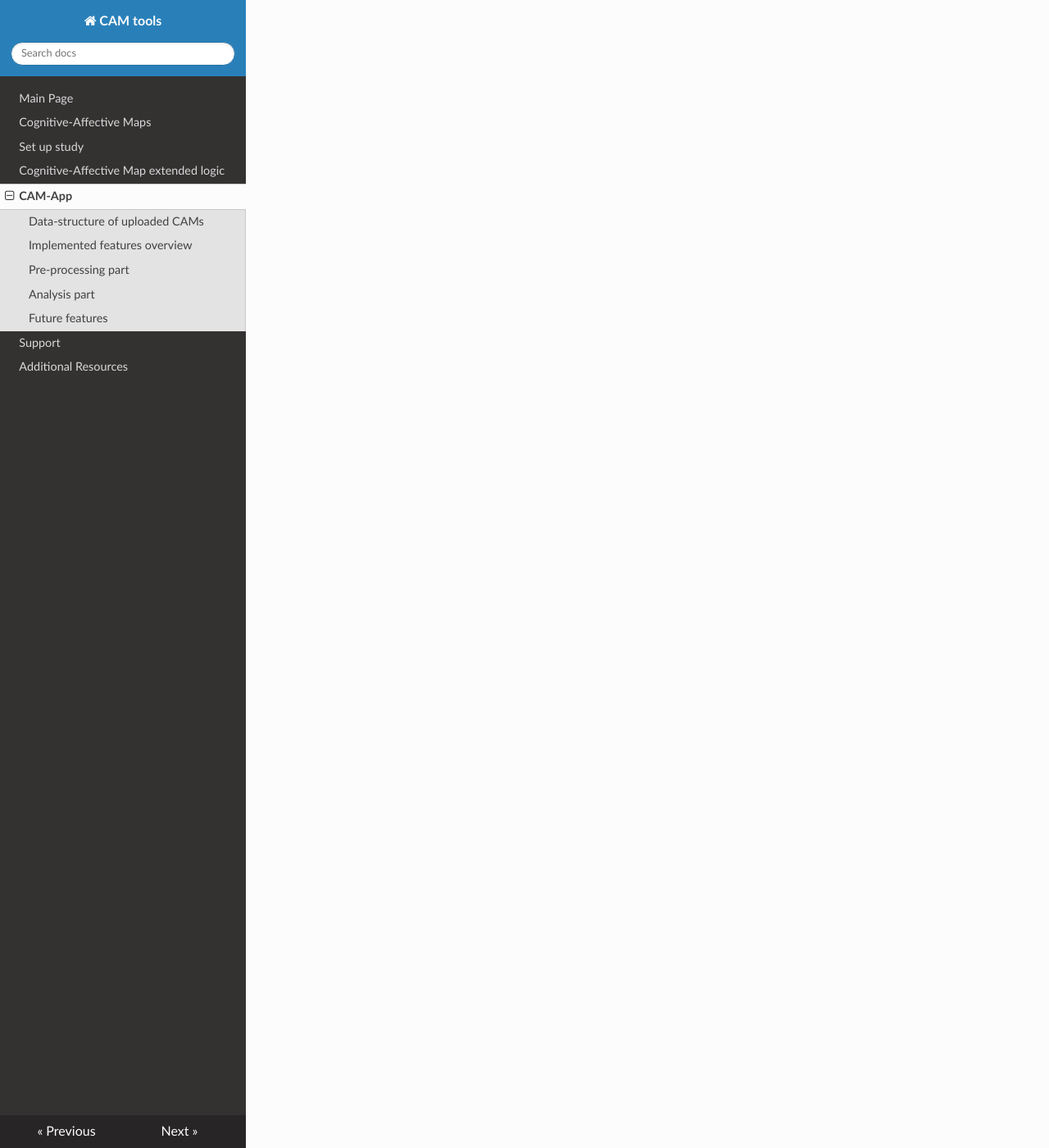
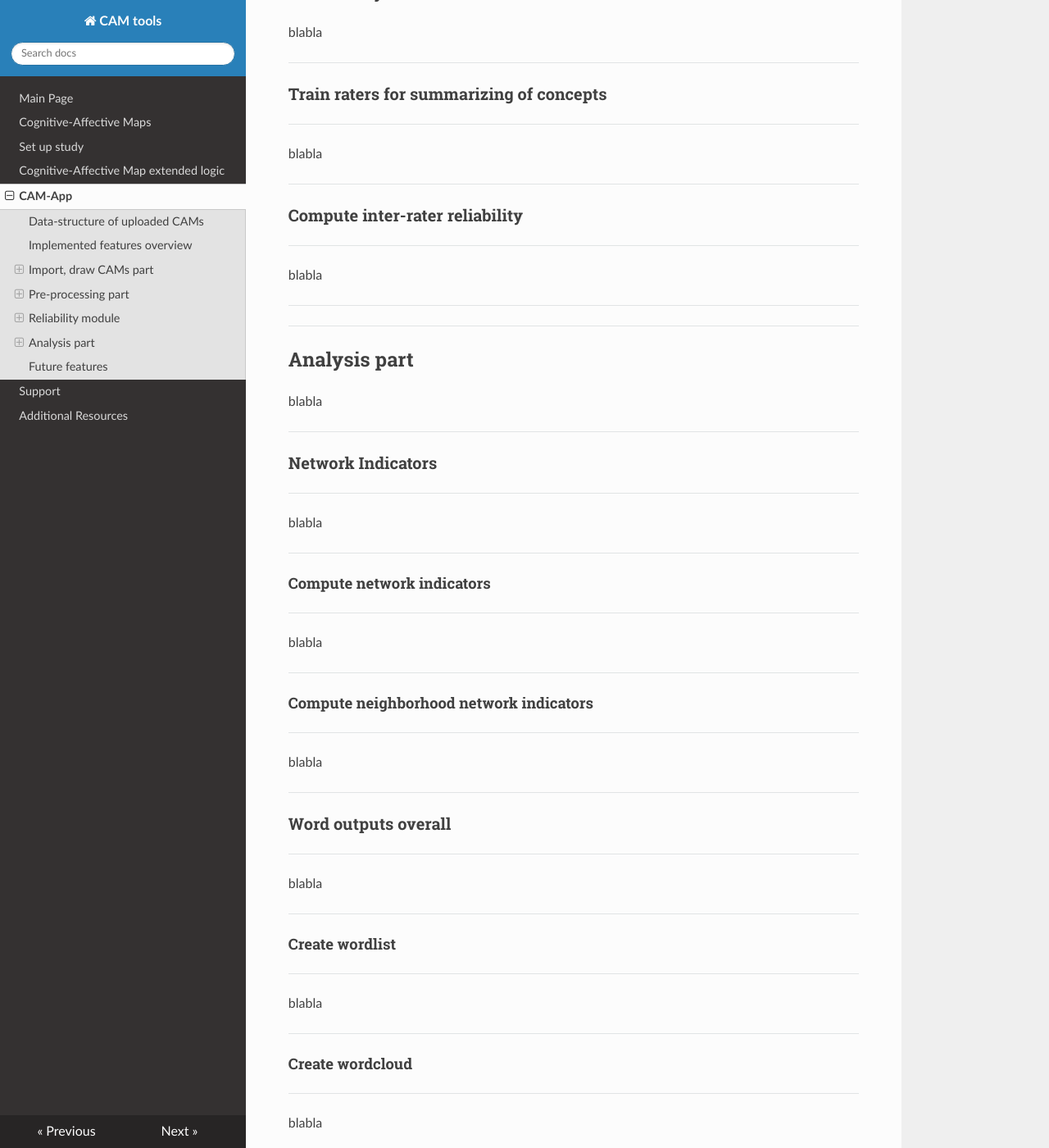
Before and after one commit to FennStatistics/CAMtools_documentation, an MkDocs documentation site: the page built from docs/CAM-App.md, in a window 1280 px wide and 1400 px high, scrolled down 1863 px. Shown: the whole window at 82% size. Built offline with MkDocs 1.6.1, drawn with Linux system fonts in a browser that asks for light colours; nearby versions of some CDN libraries; some of the changed text lies outside the part shown.

Commit message:
headings of CAM-App

```diff
--- a/docs/CAM-App.md
+++ b/docs/CAM-App.md
@@ -15,18 +15,218 @@ Implemented features overview
 
 blabla
 
+
+***
+Import, draw CAMs part
+----------------
+
+blabla
+
+
+***
+### Import CAM data
+---
+
+blabla
+
+
+
+***
+### Import protocol
+---
+
+blabla
+
+
+***
+### Draw CAMs
+---
+
+blabla
+
+***
 ***
 Pre-processing part
 ----------------
 
 blabla
 
+
+***
+### Approximate matching
+---
+
+blabla
+
+
+***
+### Searching terms
+---
+
+blabla
+
+
+***
+### Search for synonyms
+---
+
+blabla
+
+
+***
+### Apply word2vec model
+---
+
+blabla
+
+
+
+***
+***
+Reliability module
+----------------
+
+blabla
+
+
+
+***
+### Train raters for summarizing of concepts
+---
+
+blabla
+
+
+
+***
+### Compute inter-rater reliability
+---
+
+blabla
+
+
+***
 ***
 Analysis part
 ----------------
 
 blabla
 
+
+***
+### Network Indicators
+---
+
+blabla
+
+
+***
+#### Compute network indicators
+---
+
+blabla
+
+
+***
+#### Compute neighborhood network indicators
+---
+
+blabla
+
+
+
+***
+### Word outputs overall
+---
+
+blabla
+
+
+***
+#### Create wordlist
+---
+
+blabla
+
+
+***
+#### Create wordcloud
+---
+
+blabla
+
+
+
+***
+### Word outputs single words
+---
+
+blabla
+
+
+***
+#### Get graphics and summary statistics for concept by concept
+---
+
+blabla
+
+***
+#### Get summary statistics for all concepts
+---
+
+blabla
+
+
+
+
+***
+### Aggregate CAMs
+---
+
+blabla
+
+
+
+
+***
+### Clustering CAMs
+---
+
+blabla
+
+
+***
+#### Concept co-occurrences
+---
+
+blabla
+
+
+***
+#### Valence co-occurrences
+---
+
+blabla
+
+
+
+***
+### Slice CAMs
+---
+
+blabla
+
+
+
+
+***
+### Get Report
+---
+
+blabla
+
+
+***
 ***
 Future features
 ----------------
```
